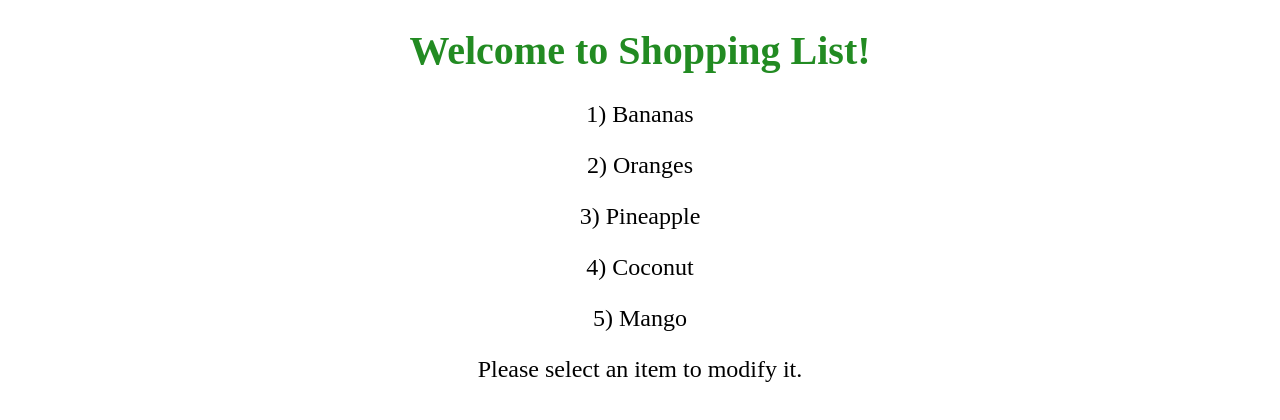
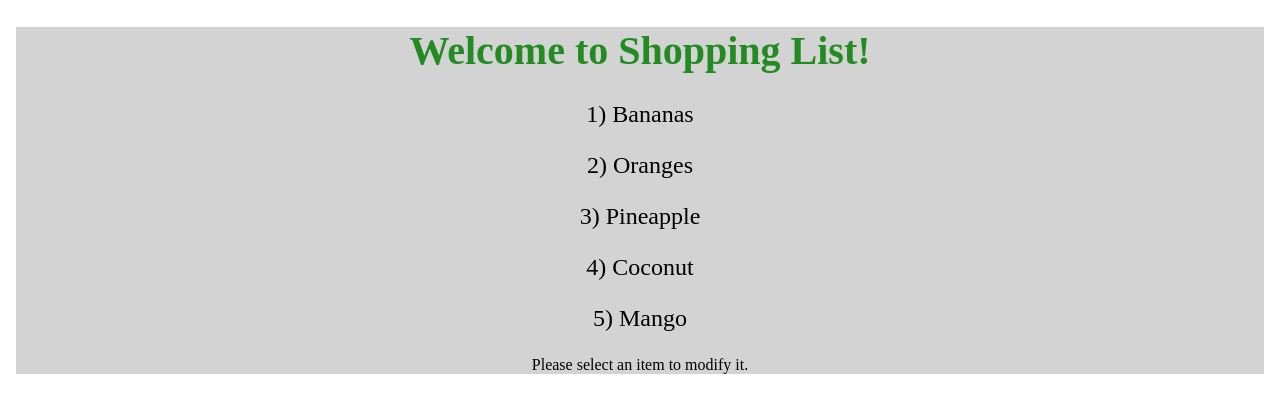
Before and after one commit to Zachary-Jackson/Angular-Shopping-List, an Angular app in the folder shopping-list/: page / in a window 1280 px wide. Shown: the top 420 px of the page. Built offline with nearby package versions, Linux system fonts and the light colour scheme.

Commit message:
Changed CSS and seperated logic.
Some CSS has been changed and the ShoppingListDetailComponent has been created. This seperates the logic for editing an item away from the ShoppingListComponent.

```diff
--- a/shopping-list/src/app/app.component.css
+++ b/shopping-list/src/app/app.component.css
@@ -4,3 +4,7 @@ h1 {
     color: forestgreen;
     font-size: 250%;
 }
+
+body {
+    background-color: lightgray;
+}
--- a/shopping-list/src/app/app.component.html
+++ b/shopping-list/src/app/app.component.html
@@ -1,7 +1,10 @@
 <!--The content below is only a placeholder and can be replaced.-->
+<body>
 <div style="text-align:center">
   <h1>
     Welcome to {{ title }}!
   </h1>
 
   <app-shopping-list></app-shopping-list>
+</div>
+</body>
--- a/shopping-list/src/app/app.module.ts
+++ b/shopping-list/src/app/app.module.ts
@@ -5,12 +5,14 @@ import { NgModule } from '@angular/core';
 
 import { AppComponent } from './app.component';
 import { ShoppingListComponent } from './shopping-list/shopping-list.component';
+import { ShoppingListDetailComponent } from './shopping-list-detail/shopping-list-detail.component';
 
 
 @NgModule({
   declarations: [
     AppComponent,
-    ShoppingListComponent
+    ShoppingListComponent,
+    ShoppingListDetailComponent
   ],
   imports: [
     BrowserModule,
--- /dev/null
+++ b/shopping-list/src/app/shopping-list-detail/shopping-list-detail.component.html
@@ -0,0 +1,8 @@
+<div *ngIf="item">
+    <h2>{{item.name}}</h2>
+    <input [(ngModel)]="item.name" placeholder="name">
+  </div>
+
+  <div *ngIf="!item">
+    <p>Please select an item to modify it.</p>
+  </div>
--- /dev/null
+++ b/shopping-list/src/app/shopping-list-detail/shopping-list-detail.component.ts
@@ -0,0 +1,19 @@
+import { Component, OnInit, Input } from '@angular/core';
+
+import { Cart } from '../cart';
+
+@Component({
+  selector: 'app-shopping-list-detail',
+  templateUrl: './shopping-list-detail.component.html',
+  styleUrls: ['./shopping-list-detail.component.css']
+})
+export class ShoppingListDetailComponent implements OnInit {
+  // item is given to this component by shopping-list.html
+  @Input() item: Cart;
+
+  constructor() { }
+
+  ngOnInit() {
+  }
+
+}
--- a/shopping-list/src/app/shopping-list/shopping-list.component.css
+++ b/shopping-list/src/app/shopping-list/shopping-list.component.css
@@ -4,4 +4,5 @@ p {
 
 .selected {
     background-color: forestgreen;
+    border-radius: 15px;
 }
--- a/shopping-list/src/app/shopping-list/shopping-list.component.html
+++ b/shopping-list/src/app/shopping-list/shopping-list.component.html
@@ -5,11 +5,4 @@
   {{ item.id }}) {{ item.name }}
 </p>
 
-<div *ngIf="selectedItem">
-  <h2>{{selectedItem.name}}</h2>
-  <input [(ngModel)]="selectedItem.name" placeholder="name">
-</div>
-
-<div *ngIf="!selectedItem">
-  <p>Please select an item to modify it.</p>
-</div>
+<app-shopping-list-detail [item]="selectedItem"></app-shopping-list-detail>
```
Also changed, not shown: shopping-list/src/app/shopping-list-detail/shopping-list-detail.component.css (added), 1 other file (tests, documents, lock files or other folders).
